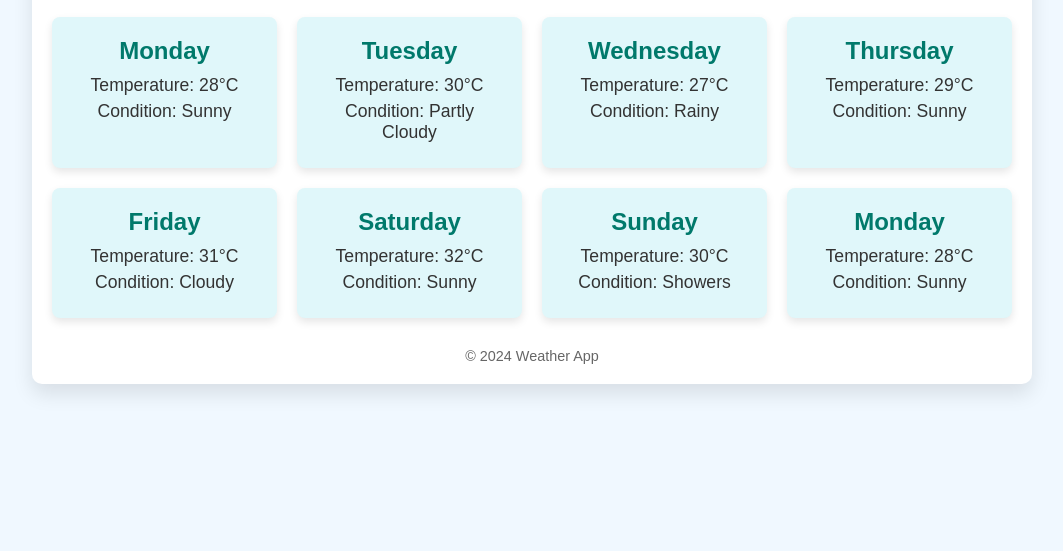
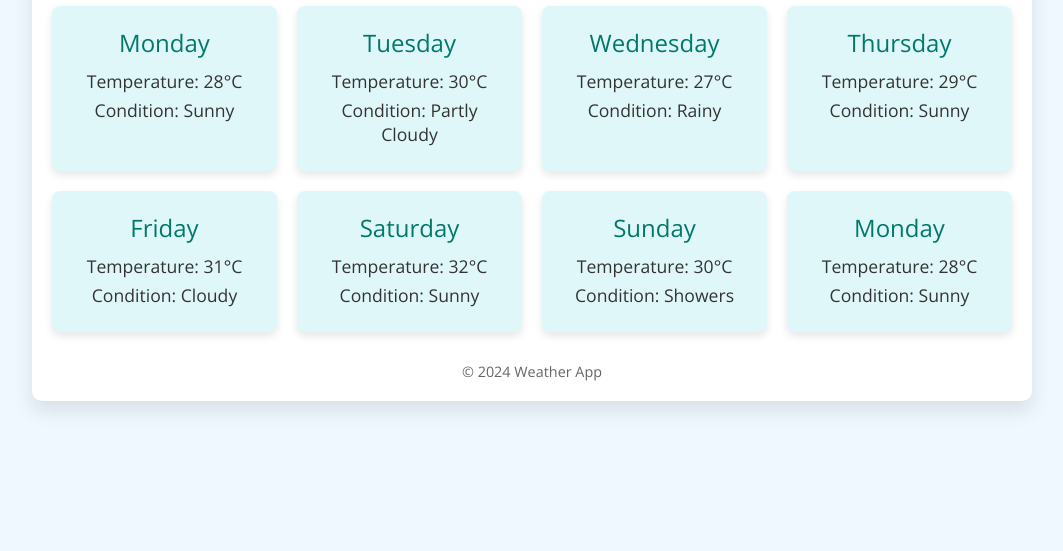
Before and after one commit to MUHAMMAD2024HASSAN/weather-forecast-1, a plain HTML site: page index.html in a window 1280 px wide. Shown: the part 249-800 px from the top of the page, without its empty margins (108-1171 px from the left). Drawn offline with nearby package versions, Linux system fonts and the light colour scheme.

Commit message:
new project publish

```diff
--- a/CSS/style.css
+++ b/CSS/style.css
@@ -1,9 +1,12 @@
 /*******   Global styles *******/
+@import url('https://fonts.googleapis.com/css2?family=Open+Sans:ital,wght@0,300..800;1,300..800&display=swap');
 * {
     margin: 0;
     padding: 0;
     box-sizing: border-box;
-    font-family: 'Arial', sans-serif;
+    font-family: "Open Sans", sans-serif;
+    font-optical-sizing: 30px;
+    font-weight: 400;
 }
 
 body {
```
